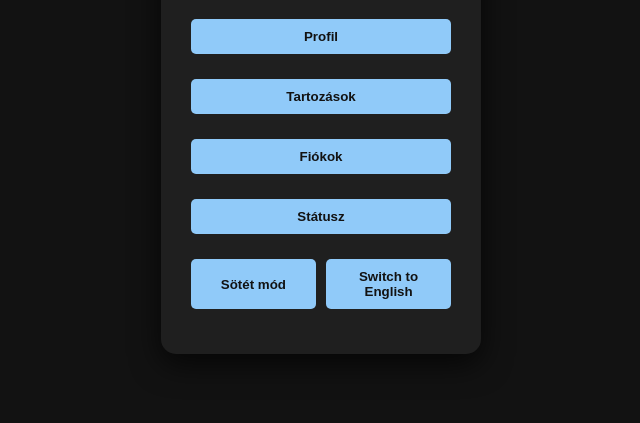
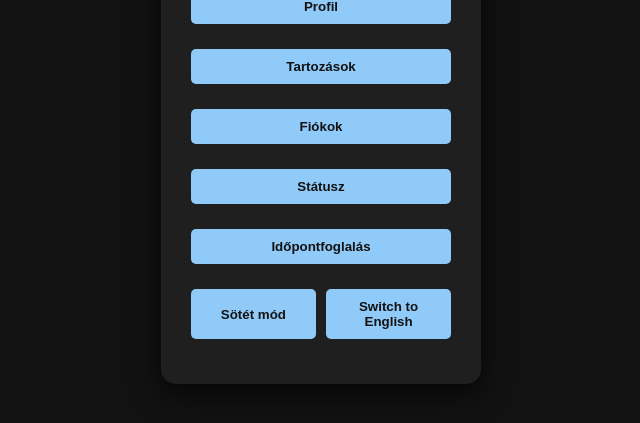
Before and after one commit to Matee001/landing, a plain HTML site: page index.html in a window 1280 px wide. Both pictures are taken after a click on the button "Váltás magyarra". Shown: the part 267-690 px from the top of the page, without its empty margins (319-959 px from the left). Drawn offline with Linux system fonts and the light colour scheme.

Commit message:
added appointments button

```diff
--- a/index.html
+++ b/index.html
@@ -110,6 +110,11 @@
             <button class="btn" id="status-btn">Status</button>
         </a>
 
+        <!-- New Appointments button -->
+        <a href="https://appointments-7f596.web.app" target="_blank">
+            <button class="btn" id="appointments-btn">Appointments</button>
+        </a>
+
         <!-- Buttons for dark/light mode and language toggle -->
         <div class="button-container">
             <button class="btn" id="mode-toggle">Switch to Light Mode</button>
@@ -149,6 +154,7 @@
                 document.querySelectorAll('.btn')[1].textContent = 'Debts';
                 document.querySelectorAll('.btn')[2].textContent = 'Accounts';
                 document.querySelectorAll('.btn')[3].textContent = 'Status';
+                document.querySelectorAll('.btn')[4].textContent = 'Appointments';
                 modeButton.textContent = 'Switch to Light Mode'; // Update dark mode button label in English
             } else {
                 langButton.textContent = 'Switch to English';
@@ -158,6 +164,7 @@
                 document.querySelectorAll('.btn')[1].textContent = 'Tartozások';
                 document.querySelectorAll('.btn')[2].textContent = 'Fiókok';
                 document.querySelectorAll('.btn')[3].textContent = 'Státusz';
+                document.querySelectorAll('.btn')[4].textContent = 'Időpontfoglalás';
                 modeButton.textContent = 'Sötét mód'; // Updated dark mode button text for Hungarian
             }
         });
```
